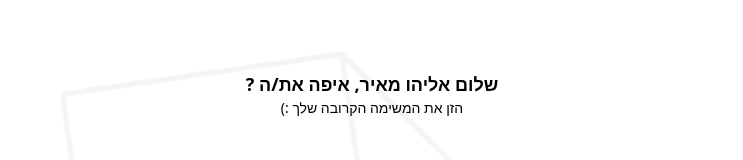
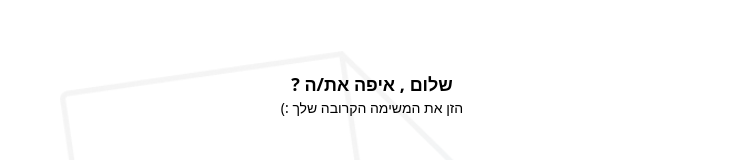
Before and after one commit to Rosenfeld99/Client_Monitoring_System_IDF, a React (Vite) app: page /startReport in a window 1280 px wide. Shown: the part 138-298 px from the top of the page, without its empty margins (268-1011 px from the left). Built offline with nearby package versions, Linux system fonts and the light colour scheme; no server answers.

Commit message:
first front comit

```diff
--- a/src/components/admin/solidersReports/ChooseLocatin.jsx
+++ b/src/components/admin/solidersReports/ChooseLocatin.jsx
@@ -20,7 +20,7 @@ function ChooseLocatin({ usersSelected }) {
 
     const usersTests = [
         {
-            username: "אליהו מאיר", id: "njckdnckjcn", report: "מטווחים", name: "בסיס", value: "base",
+            username: "test new user 10", id: "njckdnckjcn", report: "מטווחים", name: "בסיס", value: "base",
         },
         { username: "נהוראי", id: "njckdnckjcn", report: "תפילה", name: "שטח", value: "area" },
     ]
--- a/src/components/admin/solidersReports/UserCardPrcess/UserCardList.jsx
+++ b/src/components/admin/solidersReports/UserCardPrcess/UserCardList.jsx
@@ -3,7 +3,7 @@ import React from 'react'
 const UserCardList = () => {
     const usersTests = [
         {
-            username: "אליהו מאיר",
+            username: "test new user 10",
             id: "njckdnckjcn",
             report: "מטווחים",
             name: "בסיס",
--- a/src/constant/constant.js
+++ b/src/constant/constant.js
@@ -1,3 +1,3 @@
 export const appName = "גלים"
 
-export const userName = "אליהו מאיר"
+export const userName = "test new user 10"
--- a/src/db/reportsList.js
+++ b/src/db/reportsList.js
@@ -1,7 +1,7 @@
 export const reportListUsers = {
   users: [
     {
-      username: "אליהו מאיר",
+      username: "test new user 10",
       password: "password123",
       pic: "/assets/anonymous-avatar-icon-25.jpg",
       role: "admin",
@@ -112,7 +112,7 @@ export const reportListUsers = {
 };
 
 export const user = {
-  username: "אליהו מאיר",
+  username: "test new user 10",
   password: "password123",
   pic: "/assets/anonymous-avatar-icon-25.jpg",
   role: "admin",
--- a/src/hooks/useUser.jsx
+++ b/src/hooks/useUser.jsx
@@ -12,6 +12,8 @@ const useUser = () => {
         setIsEdit(false)
     }
     const getUser = async (userId, username) => {
+        console.log(userId, username);
+
         try {
             axios.get(`http://localhost:5000/user/getUser`, { params: { userId, username } })
                 .then(res => {
--- a/src/pages/doc/ReportEdit.jsx
+++ b/src/pages/doc/ReportEdit.jsx
@@ -11,7 +11,7 @@ import { DateToHours } from '../../utils/func/dateTransform'
 
 const ReportEdit = ({ }) => {
   const navigation = useNavigate()
-  const { isEdit, activeIsEdit,currentUser } = useUser()
+  const { isEdit, activeIsEdit, currentUser } = useUser()
 
 
   // <GiTowerFlag />
@@ -27,12 +27,12 @@ const ReportEdit = ({ }) => {
     activeIsEdit()
   }, [searchParams, isEdit])
 
-  // console.log(searchParams.get('s'));
   console.log(isEdit);
 
-
-  const counterOfEdit = currentUser?.dailyEdit?.split("#")[0];
-  console.log(counterOfEdit);
+  const date = new Date();
+  const formattedDate = date.toLocaleDateString('en-GB')
+  const [editCount = 3, editDate] = currentUser?.dailyEdit?.split("#") || [];
+  const counterOfEdit = (editDate === formattedDate) ? Number(editCount) : 3;
 
 
   const handleNavigation = (item) => {
@@ -58,9 +58,9 @@ const ReportEdit = ({ }) => {
           <BiSolidEdit className={`text-2xl mt-2 ${counterOfEdit <= 1 ? "text-red-500" : counterOfEdit == 2 ? "text-amber-400" : "text-green-500"}`} />
           <div className="grow my-auto text-md">
             עריכת דיווח {" "}
-            <span className="font-semibold text-light_neutral dark:text-dark_accent_content">{searchParams.get('s')}/{TranslateStruct[searchParams.get('location')] }</span>{" "}
+            <span className="font-semibold text-light_neutral dark:text-dark_accent_content">{searchParams.get('s')}/{TranslateStruct[searchParams.get('location')]}</span>{" "}
             <div className=" flex items-center justify-center gap-2">
-              {"משעה "}<span className="font-semibold text-light_primary_content dark:text-dark_primary_content">{DateToHours(new Date(searchParams.get('startTime'))) }</span>
+              {"משעה "}<span className="font-semibold text-light_primary_content dark:text-dark_primary_content">{DateToHours(new Date(searchParams.get('startTime')))}</span>
               {"עד "}<span className="font-semibold text-light_primary_content dark:text-dark_primary_content">{DateToHours(new Date(searchParams.get('endTime')))}</span>
             </div>
           </div>
--- a/src/pages/doc/ReportEnd.jsx
+++ b/src/pages/doc/ReportEnd.jsx
@@ -13,14 +13,15 @@ const ReportEnd = () => {
     const navigation = useNavigate()
     const [searchParams] = useSearchParams()
     const { currentUser } = useUser()
-    const { reportDeatile,setReportDeatile } = useContext(ContextStore);
+    const { reportDeatile, setReportDeatile } = useContext(ContextStore);
     const { endReport } = useReports();
+
     useEffect(() => {
         if (reportDeatile) {
-        localStorage.setItem("report",JSON.stringify(reportDeatile))
+            localStorage.setItem("report", JSON.stringify(reportDeatile))
         }
-    else{
-       const data=localStorage.getItem("report");
+        else {
+            const data = localStorage.getItem("report");
             console.log(data);
             console.log(JSON.parse(data));
             setReportDeatile(JSON.parse(data))
@@ -29,11 +30,12 @@ const ReportEnd = () => {
 
 
 
+    console.log(currentUser);
 
     const handleEndReport = () => {
-        console.log(reportDeatile);
-
-        endReport({ userId: currentUser?.userId, reportId: reportDeatile?._id, endTime: new Date() })
+        // console.log(reportDeatile);
+        // console.log(currentUser);
+        endReport({ userId: currentUser?._id, reportId: reportDeatile?._id, endTime: new Date() })
     }
 
     const innerIcon = () => {
--- a/src/pages/doc/ReportStart.jsx
+++ b/src/pages/doc/ReportStart.jsx
@@ -1,4 +1,4 @@
-import React, { useEffect, useState } from 'react'
+import React, { useContext, useEffect, useState } from 'react'
 import BACKPAPER from "/backPaper.png"
 import { IoCheckmarkCircleOutline } from 'react-icons/io5'
 import TransitionPage from '../../animation/TransitionPage'
@@ -7,10 +7,14 @@ import { SYSTEMSTRACT } from '../../db/systemStract'
 import useUser from '../../hooks/useUser'
 import Navbar from '../../components/Menu/Navbar'
 import { userName } from '../../constant/constant'
+import { ContextStore } from '../../context/ContextStore'
 
 const ReportStart = ({ }) => {
     const navigation = useNavigate()
     const { inActiveIsEdit } = useUser()
+    const { currentUser } = useContext(ContextStore)
+
+    console.log(currentUser);
 
 
     useEffect(() => {
@@ -45,7 +49,7 @@ const ReportStart = ({ }) => {
                 <div className=" z-40 flex flex-col pt-24 text-sm items-center leading-5 h-full flex-1 text-right mx-auto w-full ">
                     <div className="flex flex-col text-center leading-[150%] pb-20">
                         <div className="self-center text-lg font-bold ">
-                            שלום {userName}, איפה את/ה ?
+                            שלום {currentUser?.username}, איפה את/ה ?
                         </div>
                         <div className="w-full text-sm ">
                             הזן את המשימה הקרובה שלך :)
--- a/src/pages/history/HistoryLastDay.jsx
+++ b/src/pages/history/HistoryLastDay.jsx
@@ -12,6 +12,7 @@ import useReports from '../../hooks/useReports'
 import { getCurrentDateFormaterHebrew } from '../../utils/func/generateId'
 import { TranslateStruct } from '../../db/systemStract'
 import { DateToHours } from '../../utils/func/dateTransform'
+import { MdOutlineDownloading } from 'react-icons/md'
 
 const HistoryLastDay = ({ }) => {
     const [chooseOption, setChooseOption] = useState(null)
@@ -58,7 +59,8 @@ const HistoryLastDay = ({ }) => {
                 {/* list last day */}
                 <div className="mx-8 flex-col flex items-center justify-center gap-3 z-30">
                     {console.log(historyReports)}
-                    {historyReports?.data?.map((item, index) => (
+                    {historyReports.length > 0 ? historyReports?.map((item, index) =>
+                    (
                         // adding start and last time
                         <div key={index} onClick={() => setChooseOption(item)}
                             className={`p-2 rounded-lg text-md w-full
@@ -67,13 +69,18 @@ const HistoryLastDay = ({ }) => {
                             <div className=" flex items-center w-full gap-5 justify-between">
                                 <div >{TranslateStruct[item?.location]}</div>
                                 <div className={`${chooseOption?.id === item?.id && "dark:text-dark_accent_content text-light_accent_content"} flex items-center text-sm text-gray-500 gap-2`}>
-                                    <div >{DateToHours(new Date(  item?.endTime))}</div>{"-"}
-                                    <div >{DateToHours(new Date( item?.startTime))}</div>
+                                    <div >{DateToHours(new Date(item?.endTime))}</div>{"-"}
+                                    <div >{DateToHours(new Date(item?.startTime))}</div>
                                     {chooseOption?.id === item?.id && <BiSolidEdit onClick={handleNavigation} className='text-2xl text-[#0996E5]' />}
                                 </div>
                             </div>
                         </div>
-                    ))}
+                    ))
+                        :
+                        <div className="animate-bounce w-6 h-6 ">
+                            <MdOutlineDownloading size={20} />
+                        </div>
+                    }
                 </div>
             </div>
         </TransitionPage>
--- a/src/routes/AppRoute.jsx
+++ b/src/routes/AppRoute.jsx
@@ -26,13 +26,14 @@ function AppRoute() {
   const { getUser, currentUser } = useUser()
 
   useEffect(() => {
-    getUser("4", null)
+    getUser("66ebdddb0851b4ccb0a263ab", null)
     // Simulate an async operation (e.g., fetching data, initializing app)
     setTimeout(() => {
       setIsLoading(false);
     }, 2000); // Adjust the duration as needed
   }, []);
   console.log(currentUser);
+
   const location = useLocation();
   return (
     <div className='max-w-[680px] mx-auto bg-light_primary dark:bg-dark_primary text-light_primary_content dark:text-dark_primary_content'>
```
Also changed, not shown: src/pages/doc/ChooseOption.jsx (+5 -5 lines). Lines whose indentation alone changed are shown as unchanged.
